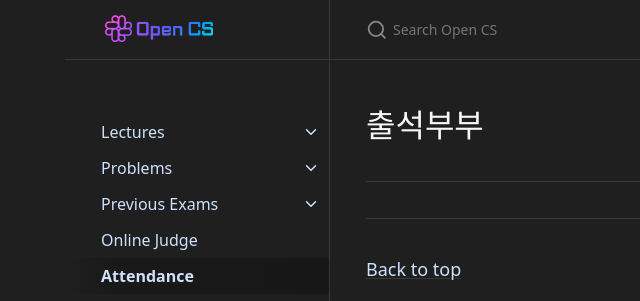
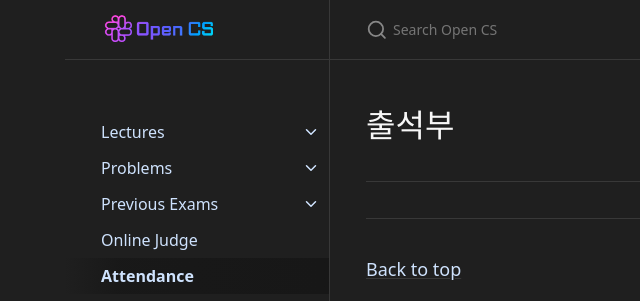
Before and after one commit to OpenCS-ksa/opencs-ksa.github.io, a Jekyll site: the page built from docs/Attendance/attendance.md, in a window 1280 px wide. Shown: the top 301 px of the page, without its empty margins (42-682 px from the left). Built offline with Jekyll 4.4.1, drawn with Linux system fonts in a browser that asks for light colours.

Commit message:
Update attendance.md

```diff
--- a/docs/Attendance/attendance.md
+++ b/docs/Attendance/attendance.md
@@ -4,7 +4,7 @@ title: Attendance
 nav_order: 5
 nav_exclude: false
 ---
-## 출석부부
+## 출석부
 
 - - -
 
```
